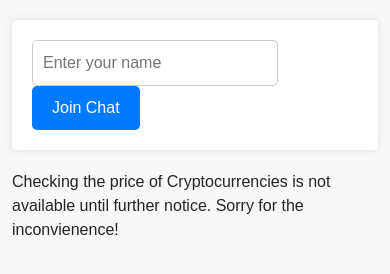
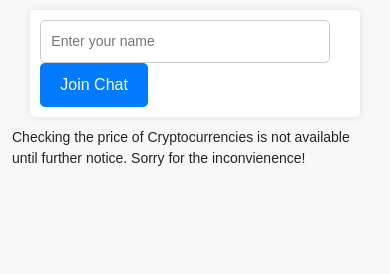
Before and after one commit to CrypticChat-xyz/CrypticChat.xyz, a website: page public/index.html in a window 390 px wide. Drawn offline with nearby package versions, Linux system fonts and the light colour scheme; no server answers.

Commit message:
Added mobile styling

```diff
--- a/public/styles.css
+++ b/public/styles.css
@@ -3,6 +3,7 @@ body {
     margin: 0;
     padding: 0;
     background-color: #f8f8f8;
+    font-size: 16px;
 }
 
 #login, #chat {
@@ -15,7 +16,8 @@ body {
 }
 
 #login input[type="text"],
-#form input[type="text"] {
+#form input[type="text"],
+#form button {
     padding: 10px;
     font-size: 16px;
     border: 1px solid #ccc;
@@ -67,3 +69,33 @@ body {
 #form button {
     width: 60px;
 }
+
+/* Responsive styles */
+@media only screen and (max-width: 600px) {
+    #login, #chat {
+        width: 90%;
+        margin: 10px auto;
+        padding: 10px;
+    }
+
+    #login input[type="text"],
+    #form input[type="text"],
+    #form button {
+        width: calc(100% - 20px);
+        margin-right: 0;
+    }
+
+    #form button {
+        width: 30%;
+    }
+
+    body {
+        font-size: 14px;
+    }
+
+    #login input[type="text"],
+    #form input[type="text"],
+    #form button {
+        font-size: 14px;
+    }
+}
```
